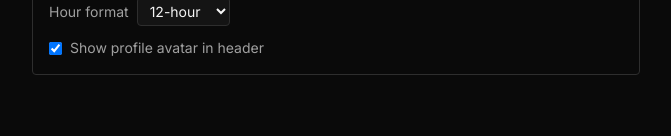
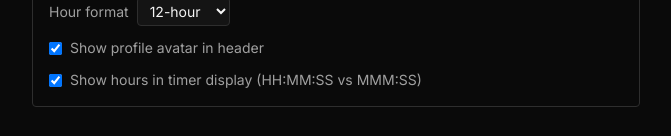
Before and after one commit to PaninGitHub/Pomodoro, a React (Vite) app in the folder client/: page /settings in a window 1280 px wide. Shown: the part 1600-1736 px from the top of the page, without its empty margins (304-975 px from the left). Before the commit the page ends 1707 px from the top, so only its background shows below. Built offline with nearby package versions, Linux system fonts and the light colour scheme; no server answers.

Commit message:
feat(settings): show_hours toggle in Appearance group (F1)

```diff
--- a/client/src/settings/groups/AppearanceSettings.tsx
+++ b/client/src/settings/groups/AppearanceSettings.tsx
@@ -57,6 +57,12 @@ export function AppearanceSettings(): JSX.Element {
                onChange={(e) => updateSettings({ show_avatar: e.target.checked })} />
         Show profile avatar in header
       </label>
+
+      <label className={labelCls}>
+        <input type="checkbox" checked={settings.show_hours}
+               onChange={(e) => updateSettings({ show_hours: e.target.checked })} />
+        Show hours in timer display (HH:MM:SS vs MMM:SS)
+      </label>
     </section>
   );
 }
```
